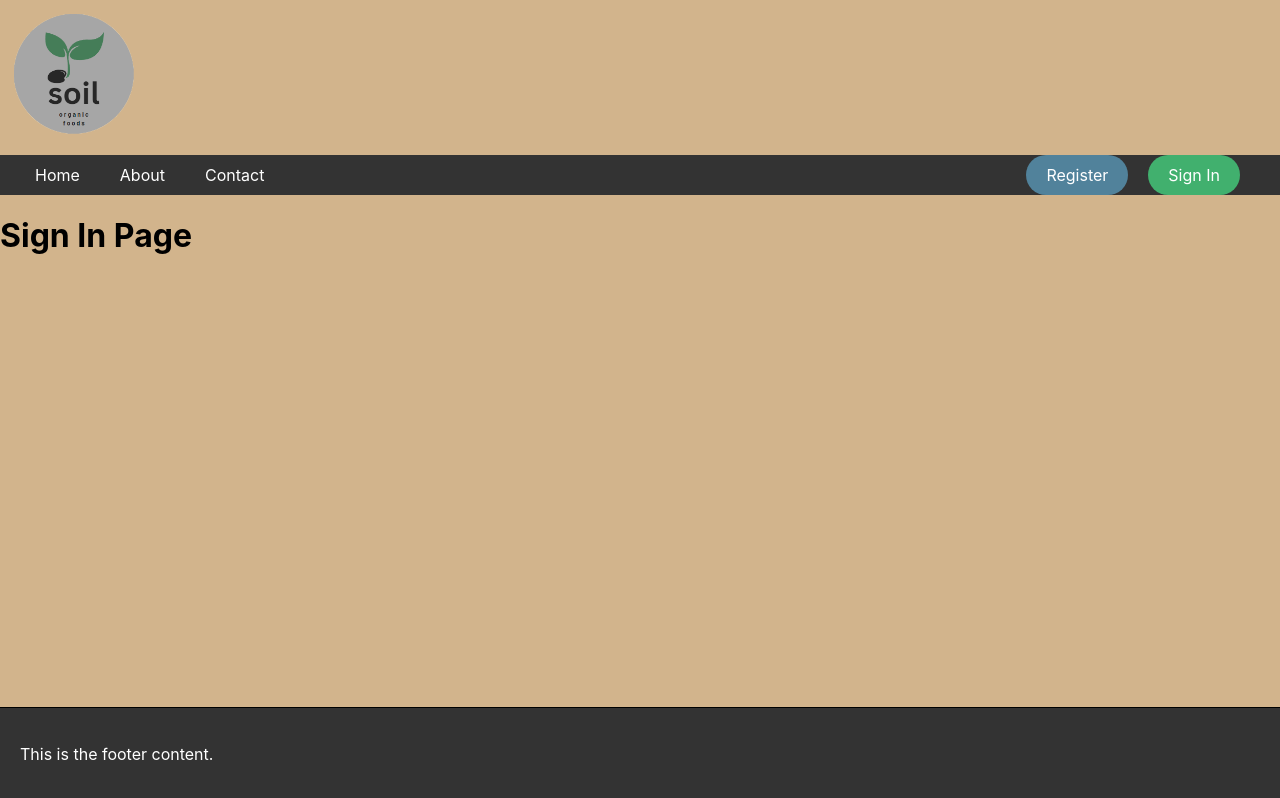
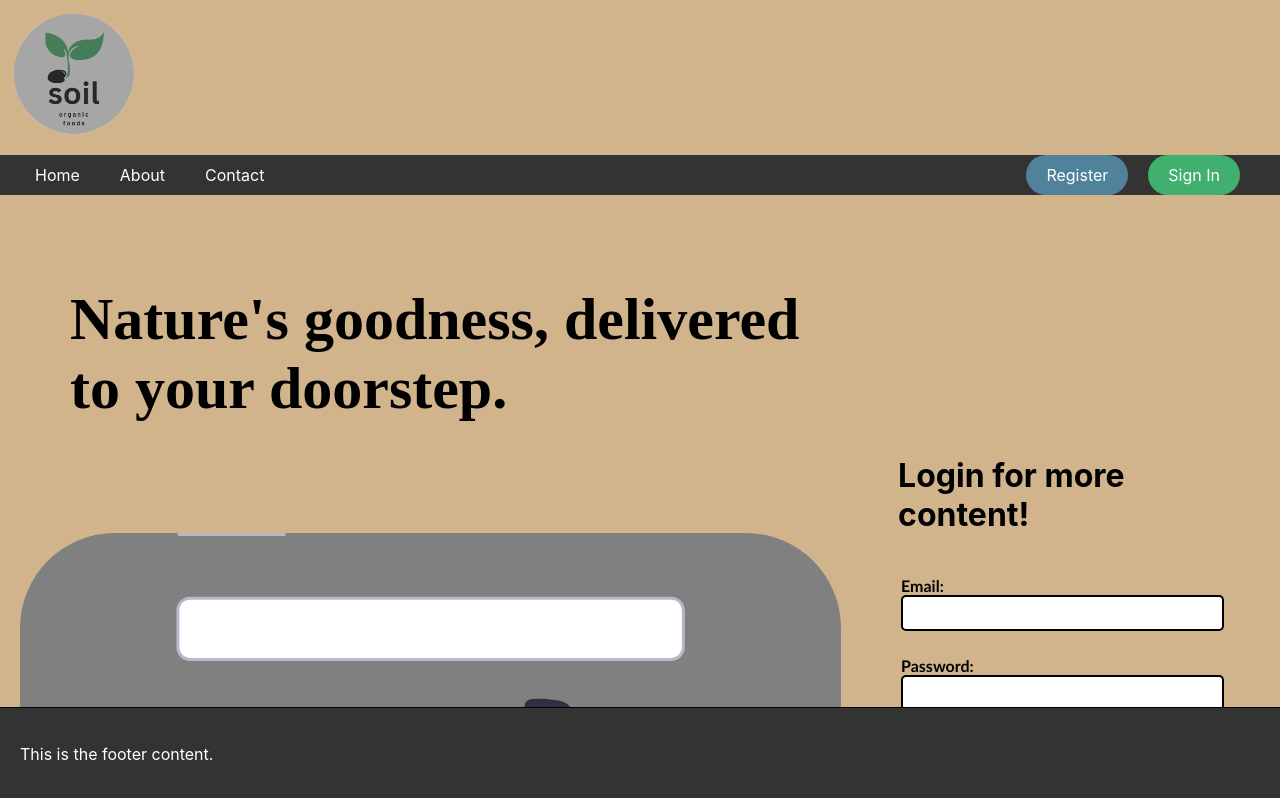
Before and after one commit to rmit-fsd-2024-s1/s3954827-s3784498-a1, a React (Create React App) app in the folder my-app/: page /SignIn in a window 1280 px wide. Shown: the top 798 px of the page. Built offline with nearby package versions, Linux system fonts and the light colour scheme.

Commit message:
validation functionality added

```diff
--- a/my-app/src/App.css
+++ b/my-app/src/App.css
@@ -29,7 +29,7 @@
   }
 
   .app-background {
-    background-color: #D2B48C;
+    background-color: #D2B48C; /*surely #64d164*/
     min-height: 120vh; /* Ensure the background color extends to at least the full height of the viewport */
   }
 
--- a/my-app/src/App.js
+++ b/my-app/src/App.js
@@ -1,8 +1,5 @@
 import React from 'react';
 import { BrowserRouter as Router, Routes, Route } from 'react-router-dom';
-import LoginPage from "./components/log_in_out/LoginPage";
-import RegisterPage from "./components/log_in_out/Registerpage";
-import MainPage from "./components/log_in_out/Main";
 import './App.css';
 // Importing page components
 import Home from './pages/Home'
--- a/my-app/src/components/log_in_out/LoginPage.js
+++ b/my-app/src/components/log_in_out/LoginPage.js
@@ -30,7 +30,6 @@ function LoginPage() {
 
     return (
         <div className="formContainer">
-            <pre>{JSON.stringify(formValues, undefined, 2)}</pre>
             <form className='loginForm' onSubmit={handleSubmit}>
                 <h1>Login</h1>
                 <div className="email">
--- a/my-app/src/components/log_in_out/LoginValidation.js
+++ b/my-app/src/components/log_in_out/LoginValidation.js
@@ -12,8 +12,12 @@ function Validation(values){
         errors.password = "Password is required";
     } else if (values.password.length < 6) {
         errors.password = "Password must be at least 6 characters long";
-    }else if (values.password.length > 12) {
-        errors.password = "Password must not be more than 12 characters long";
+    } else if (values.password.length > 30) {
+        errors.password = "Password must not be more than 30 characters long";
+    }
+
+    if (Object.keys(errors).length === 0) {
+        return { success: "No errors found" };
     }
 
     return errors;
--- a/my-app/src/components/log_in_out/Main.js
+++ /dev/null
@@ -1,13 +0,0 @@
-import React from 'react'
-import { Link } from 'react-router-dom';
-
-function Main() {
-  return (
-    <div>
-      <h1>Welcome User</h1>
-      <Link to="/">Sign out</Link>
-    </div>
-  )
-}
-
-export default Main
--- a/my-app/src/components/log_in_out/RegisterValidation.js
+++ b/my-app/src/components/log_in_out/RegisterValidation.js
@@ -1,25 +1,29 @@
 function Validation(values){
     const errors = {};
-    const regex = /^[^\s@]+@[^\s@]+\.[^\s@]{2,}$/i;
+    const userRegex = /^[a-zA-Z0-9_]{3,}$/;
+    const emailRegex = /^[^\s@]+@[^\s@]+\.[^\s@]{2,}$/i;
+    const passRegex = /^(?=.*[0-9])(?=.*[!@#$%^&*])[a-zA-Z0-9!@#$%^&*]{8,}$/;
 
     if (!values.username) {
         errors.username = "Username is required";
-    } else if (!regex.test(values.username)) {
+    } else if (!userRegex.test(values.username)) {
         errors.username = "Invalid username format";
     }
 
     if (!values.email) {
         errors.email = "Email is required";
-    } else if (!regex.test(values.email)) {
+    } else if (!emailRegex.test(values.email)) {
         errors.email = "Invalid email format";
     }
 
     if (!values.password) {
         errors.password = "Password is required";
-    } else if (values.password.length < 6) {
-        errors.password = "Password must be at least 6 characters long";
-    }else if (values.password.length > 12) {
-        errors.password = "Password must not be more than 12 characters long";
+    } else if(!passRegex.test(values.password)){
+        errors.password = "Password Must have at least 1 special char, uppercase, number";
+    }else if (values.password.length < 12) {
+        errors.password = "Password must be at least 12 characters long";
+    } else if (values.password.length > 63) {
+        errors.password = "Password must not be more than 63 characters long";
     }
 
     return errors;
--- a/my-app/src/pages/Register.js
+++ b/my-app/src/pages/Register.js
@@ -1,9 +1,35 @@
-import React from 'react';
+import React, { useState , useEffect} from 'react';
 import './Register.css'; // Import CSS file for styling
 import placeholderImage from '../components/images/placeholder.png';
 import graphicSVG from '../components/images/graphicSVG.svg'; // Import your SVG file
+import Validation from '../components/log_in_out/RegisterValidation';
 
 function Register() {
+  const initialValues = { username: "", email: "", password: "" };
+  const [formValues, setFormValues] = useState(initialValues);
+  const [formErrors, setFormErrors] = useState({});
+  const [isSubmit, setIsSubmit] = useState(false);
+
+  const handleInput = (e) => {
+      setFormValues(prev => ({
+          ...prev,
+          [e.target.name]: e.target.value
+      }));
+  };
+
+  const handleSubmit = (e) => {
+      e.preventDefault();
+      setFormErrors(Validation(formValues));
+      setIsSubmit(true);
+  }
+
+  useEffect(() => {
+    console.log(formErrors);
+    if (Object.keys(formErrors).length === 0 && isSubmit) {
+        console.log(formValues);
+    }
+}, [formErrors, isSubmit, formValues]);
+
   return (
     <div className="register-container">
       <div className="left-section">
@@ -18,21 +44,34 @@ function Register() {
       <div className="right-section">
         {/* Registration form goes here */}
         <h1 className='slogan-2'>Register with us!</h1>
-        <form className="registration-form">
+        <form className="registration-form" onSubmit={handleSubmit}>
           {/* Input fields */}
           <label>
             Username:
-            <input type="text" name="username" />
+            <input type="text" name="username" value={formValues.username} onChange={handleInput}/>
           </label>
+            <div className='userError'>
+              {formErrors.username && <p>{formErrors.username}</p>}
+            </div>
+
           <label>
             Email:
-            <input type="email" name="email" />
+            <input type="email" name="email" value={formValues.email} onChange={handleInput}/>
           </label>
+            <div className='emailError'>
+              {formErrors.email && <p>{formErrors.email}</p>}
+            </div>
+
           <label>
             Password:
-            <input type="password" name="password" />
+            <input type="password" name="password" value={formValues.password} onChange={handleInput}/>
           </label>
+            <div className='passError'>
+              {formErrors.password && <p>{formErrors.password}</p>}
+            </div>
+
           <button type="submit">Register</button>
+
         </form>
       </div>
     </div>
--- /dev/null
+++ b/my-app/src/pages/SignIn.css
@@ -0,0 +1,113 @@
+.login-container {
+    display: flex;
+    justify-content: space-between;
+
+  }
+
+  .left-section {
+    width: 65%; /* Two thirds of the page */
+    padding: 20px;
+    height: 10vh;
+  }
+
+  .right-section {
+    width: 30%; /* One third of the page */
+    padding: 20px;
+  }
+
+  .login-form {
+    /* Styling for the registration form */
+    padding: 20px;
+
+  }
+
+  /* Add more styles as needed */
+
+
+  .login-form label {
+    display: block;
+    margin-bottom: 10px; /* Add some spacing between input fields */
+  }
+
+  .login-form input {
+    width: calc(100% - 16px); /* Make input fields fill the entire width, considering padding */
+    padding: 8px; /* Add padding for better appearance */
+    margin-bottom: 15px; /* Add some spacing between input fields */
+    box-sizing: border-box; /* Include padding and border in the width */
+  }
+
+  .login-form button {
+    /* Add styling for the register button if needed */
+  }
+
+
+  /* This one brother */
+  .login-form .emailError {
+    margin: 0 !important;
+  }
+
+  .login-form .passwordError{
+    margin: 0 !important;
+  }
+
+
+  .right-section {
+    width: 30%; /* One third of the page */
+    padding: 20px;
+    margin-top: 220px;
+
+
+  }
+
+  .left-section {
+    width: 65%; /* Two thirds of the page */
+    padding: 20px;
+  }
+
+  .graphic-image-container {
+    flex: 1; /* Allow the container to grow and fill available space */
+    position: relative; /* Position the container relatively for absolute positioning */
+  }
+
+  .graphic-image {
+    position:relative; /* Position the image absolutely within the container */
+    width: 100%; /* Ensure the image spans the entire width of its container */
+    height: 100%; /* Ensure the image fills the entire height of its container */
+    object-fit: cover; /* Ensure the image covers the entire container */
+  }
+  /*  border-left: 2px solid #080808; /* Add a border on the left side*/
+
+.left-bottom-section {
+    background-color: grey;
+    border-radius: 95px;
+}
+
+
+.slogan{
+
+    font: 100;
+    font-family: 'Times New Roman', serif;
+    margin-left: 50px;
+    font-size: 60px;
+}
+
+.slogan-2{
+margin-left: 17px;
+
+}
+.login-form label {
+    font-family: "Gill Sans", sans-serif;
+    font-weight: bold;
+  }
+
+  .login-form input {
+    font-family: "Gill Sans", sans-serif;
+    border-radius: 5px;
+    border: 2px solid black;
+  }
+
+  .login-form button {
+    font-family: "Gill Sans", sans-serif;
+    border-radius: 5px;
+    border: 2px solid black;
+  }
--- a/my-app/src/pages/SignIn.js
+++ b/my-app/src/pages/SignIn.js
@@ -1,11 +1,69 @@
 // SignIn.js
-import React from 'react';
+import {React, useState, useEffect} from 'react';
+import './SignIn.css';
+import graphicSVG from '../components/images/graphicSVG.svg'; // Import your SVG file
+import Validation from '../components/log_in_out/LoginValidation';
 
 const SignIn = () => {
+
+  const initialValues = { email: "", password: "" };
+  const [formValues, setFormValues] = useState(initialValues);
+  const [formErrors, setFormErrors] = useState({});
+  const [isSubmit, setIsSubmit] = useState(false);
+
+  const handleInput = (e) => {
+      setFormValues(prev => ({
+          ...prev,
+          [e.target.name]: e.target.value
+      }));
+  };
+
+  const handleSubmit = (e) => {
+      e.preventDefault();
+      setFormErrors(Validation(formValues));
+      setIsSubmit(true);
+  }
+
+  useEffect(() => {
+      console.log(formErrors);
+      if (Object.keys(formErrors).length === 0 && isSubmit) {
+          console.log(formValues);
+      }
+  }, [formErrors, isSubmit, formValues]);
   return (
-    <div>
-      <h1>Sign In Page</h1>
-      {/* Add your sign-in form or content here */}
+    <div className="login-container">
+      <div className="left-section">
+        <br/>
+        <h2 className='slogan'>Nature's goodness, delivered to your doorstep.</h2>
+        <br/><br/><br/>
+        <div className="left-bottom-section">
+        <img src={graphicSVG} alt="Graphic" className="graphic-image" />
+      </div>
+      </div>
+
+      <div className="right-section">
+        {/* Registration form goes here */}
+        <h1 className='slogan-2'>Login for more content!</h1>
+        <form className="login-form" onSubmit={handleSubmit}>
+          {/* Input fields */}
+          <label>
+            Email:
+            <input type="email" name="email" value={formValues.email} onChange={handleInput}/>
+          </label>
+            <div className='emaiError'>
+              {formErrors.email && <p>{formErrors.email}</p>}
+            </div>
+
+          <label>
+            Password:
+            <input type="password" name="password" value={formValues.password} onChange={handleInput}/>
+          </label>
+            <div className='passwordError'>
+              {formErrors.password && <p>{formErrors.password}</p>}
+            </div>
+          <button type="submit">Login</button>
+        </form>
+      </div>
     </div>
   );
 }
```
Also changed, not shown: my-app/public/users.json (added, +9 -0 lines), my-app/src/components/log_in_out/index.html (deleted, +0 -11 lines).
